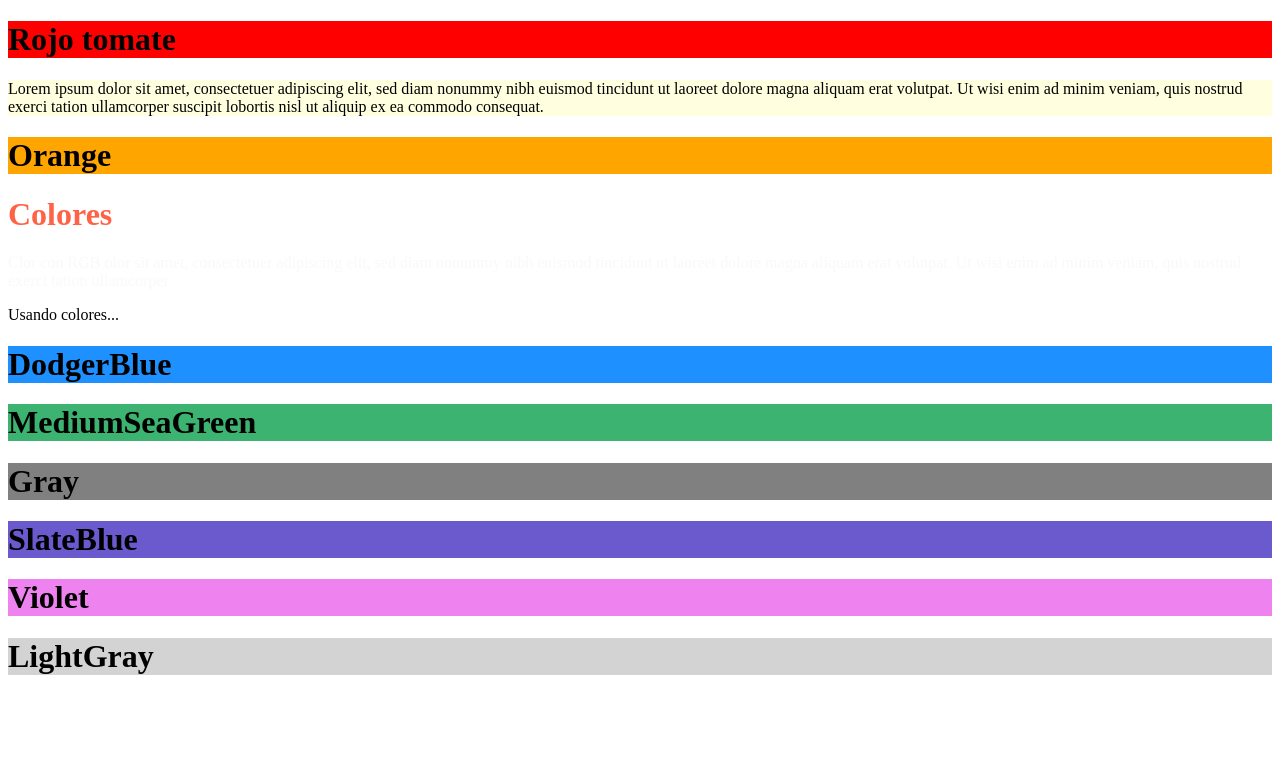
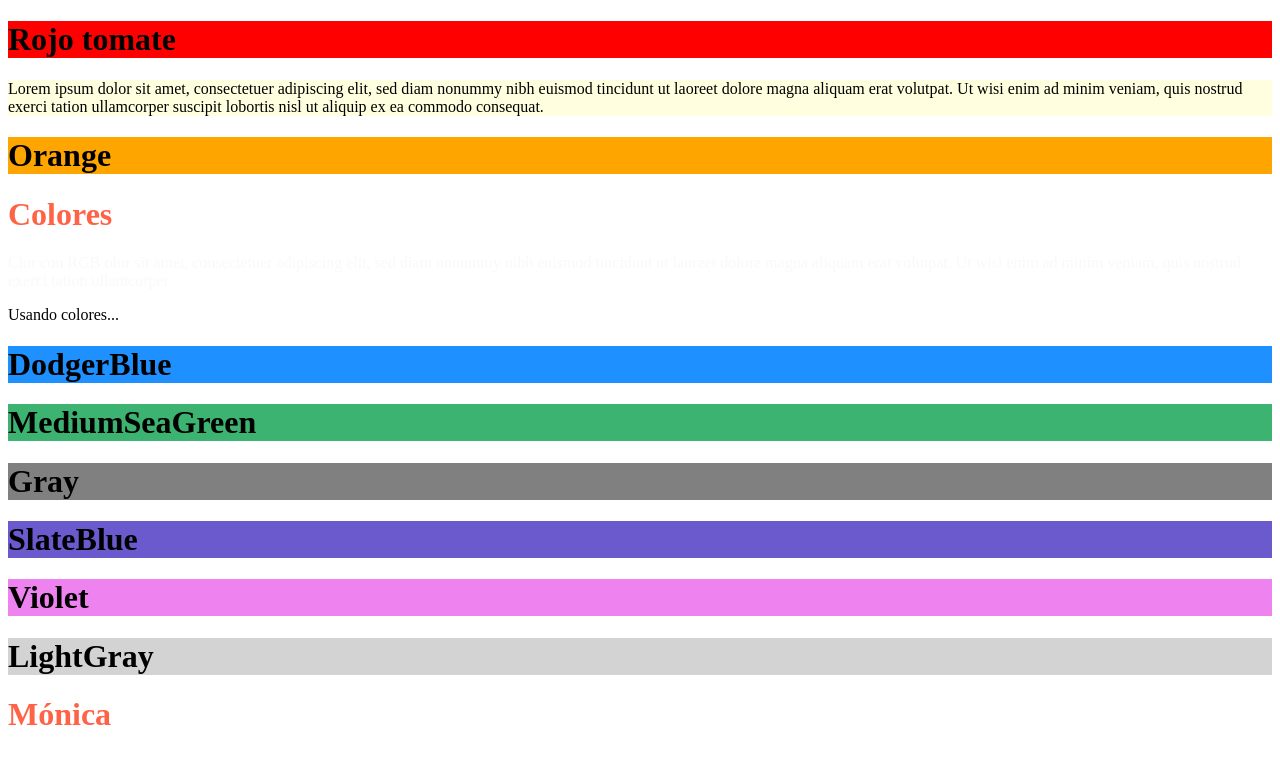
Before and after one commit to roblesgil/fundamentos-web, a plain HTML site: page colores1.html in a window 1280 px wide. Drawn offline with Linux system fonts and the light colour scheme.

Commit message:
Update colores1.html
Se agrego un título con mi nombre

```diff
--- a/colores1.html
+++ b/colores1.html
@@ -19,6 +19,7 @@
     <h1 style="background-color:SlateBlue;">SlateBlue</h1>
     <h1 style="background-color:Violet;">Violet</h1>
     <h1 style="background-color:LightGray;">LightGray</h1>
+	<h1 style="color:Tomato;">Mónica</h1>
 
 </body>
 </html>
```
